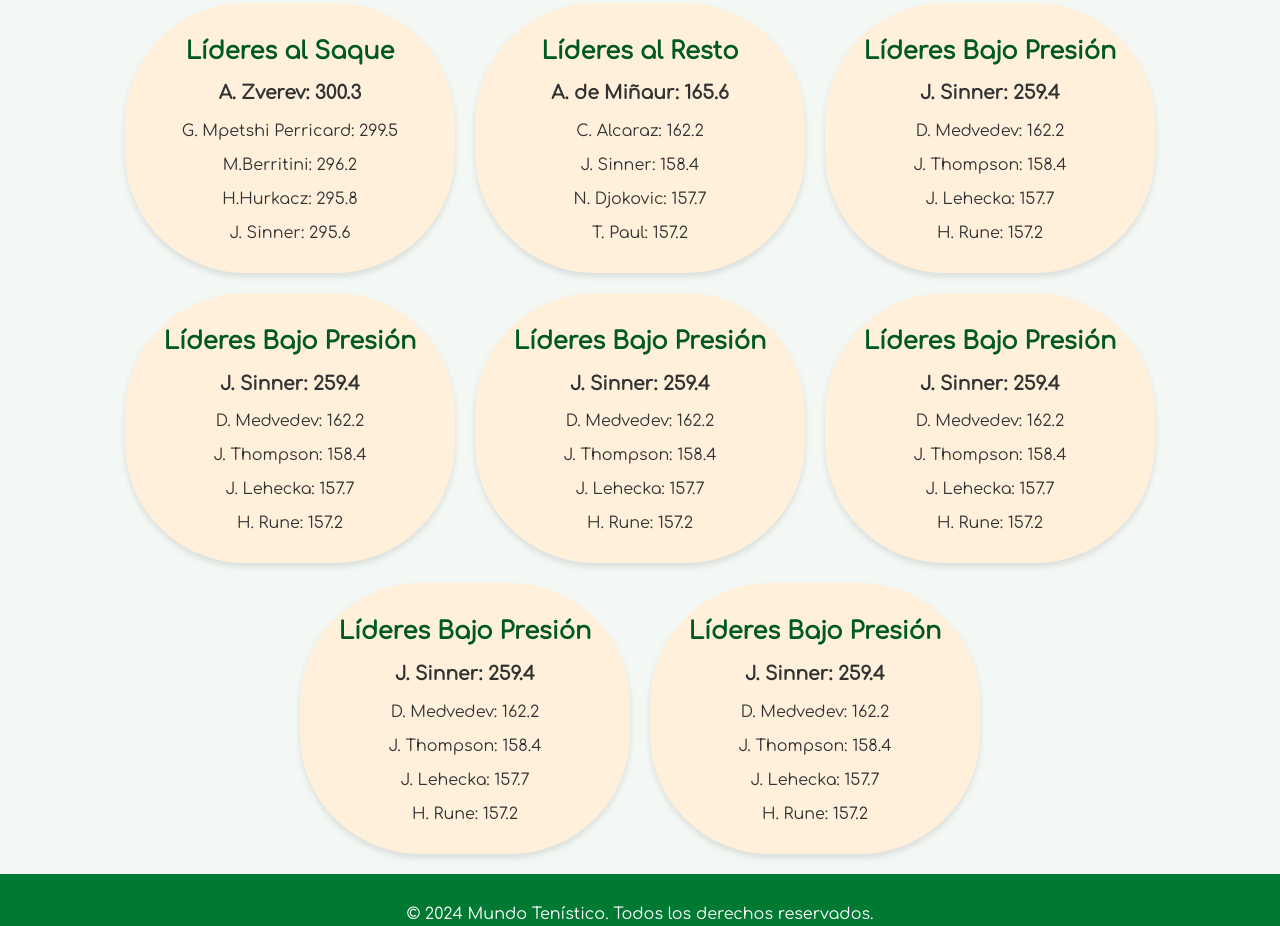
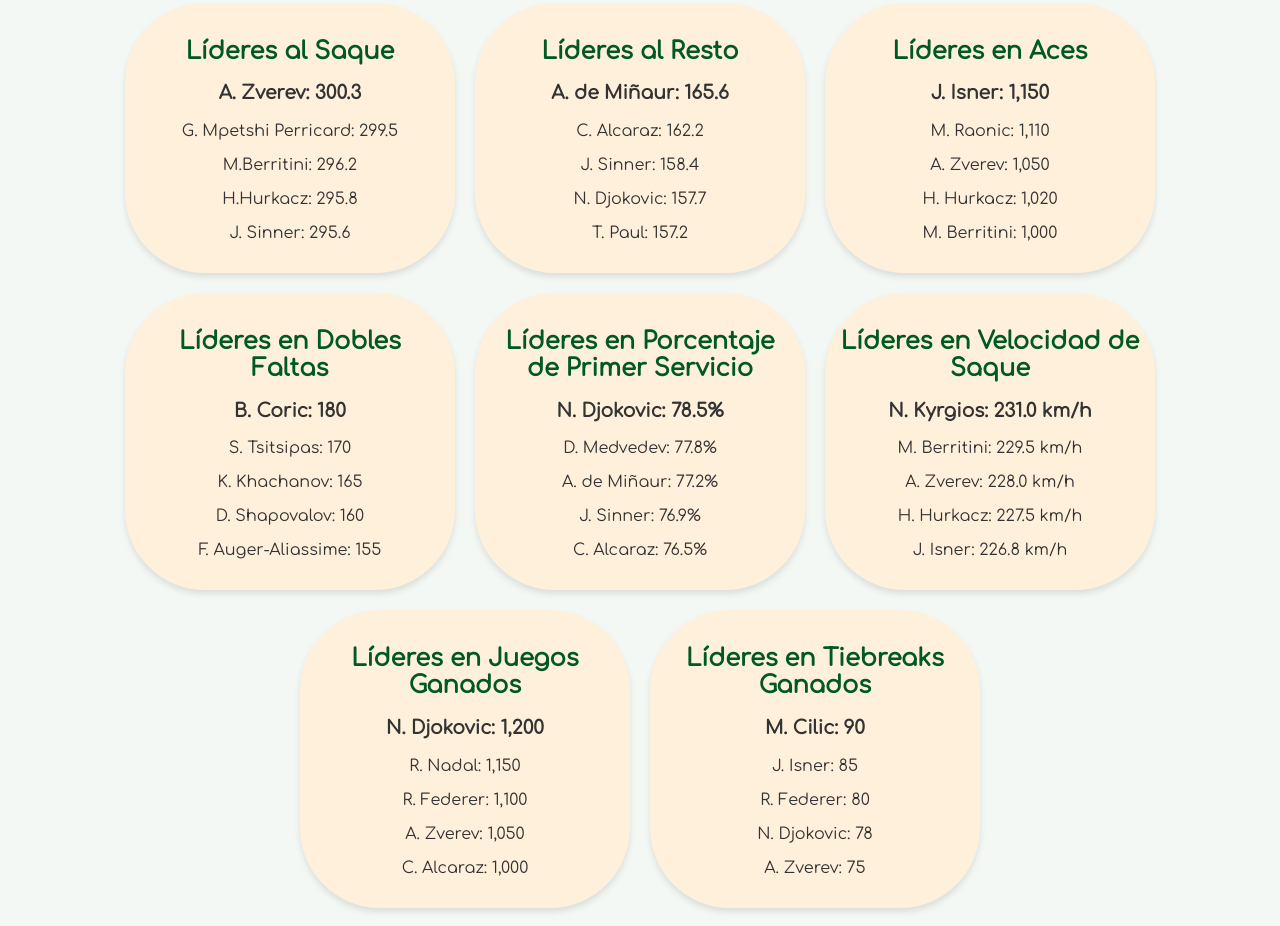
Before and after one commit to JuanAndresGasparMaldonado/PruebaL, a plain HTML site: page estadisticas.html in a window 1280 px wide. Shown: the part 213-1139 px from the top of the page. Drawn offline with Linux system fonts and the light colour scheme.

Commit message:
PAGINA FINAL

```diff
--- a/estadisticas.html
+++ b/estadisticas.html
@@ -56,52 +56,52 @@
                 <p>T. Paul: 157.2</p>
             </div>
             <div class="stat">
-                <h2>Líderes Bajo Presión</h2>
-                <h3>J. Sinner: 259.4</h3>
-                <p>D. Medvedev: 162.2</p>
-                <p>J. Thompson: 158.4</p>
-                <p>J. Lehecka: 157.7</p>
-                <p>H. Rune: 157.2</p>
+                <h2>Líderes en Aces</h2>
+                <h3>J. Isner: 1,150</h3>
+                <p>M. Raonic: 1,110</p>
+                <p>A. Zverev: 1,050</p>
+                <p>H. Hurkacz: 1,020</p>
+                <p>M. Berritini: 1,000</p>
             </div>
             <div class="stat">
-                <h2>Líderes Bajo Presión</h2>
-                <h3>J. Sinner: 259.4</h3>
-                <p>D. Medvedev: 162.2</p>
-                <p>J. Thompson: 158.4</p>
-                <p>J. Lehecka: 157.7</p>
-                <p>H. Rune: 157.2</p>
+                <h2>Líderes en Dobles Faltas</h2>
+                <h3>B. Coric: 180</h3>
+                <p>S. Tsitsipas: 170</p>
+                <p>K. Khachanov: 165</p>
+                <p>D. Shapovalov: 160</p>
+                <p>F. Auger-Aliassime: 155</p>
             </div>
             <div class="stat">
-                <h2>Líderes Bajo Presión</h2>
-                <h3>J. Sinner: 259.4</h3>
-                <p>D. Medvedev: 162.2</p>
-                <p>J. Thompson: 158.4</p>
-                <p>J. Lehecka: 157.7</p>
-                <p>H. Rune: 157.2</p>
+                <h2>Líderes en Porcentaje de Primer Servicio</h2>
+                <h3>N. Djokovic: 78.5%</h3>
+                <p>D. Medvedev: 77.8%</p>
+                <p>A. de Miñaur: 77.2%</p>
+                <p>J. Sinner: 76.9%</p>
+                <p>C. Alcaraz: 76.5%</p>
             </div>
             <div class="stat">
-                <h2>Líderes Bajo Presión</h2>
-                <h3>J. Sinner: 259.4</h3>
-                <p>D. Medvedev: 162.2</p>
-                <p>J. Thompson: 158.4</p>
-                <p>J. Lehecka: 157.7</p>
-                <p>H. Rune: 157.2</p>
+                <h2>Líderes en Velocidad de Saque</h2>
+                <h3>N. Kyrgios: 231.0 km/h</h3>
+                <p>M. Berritini: 229.5 km/h</p>
+                <p>A. Zverev: 228.0 km/h</p>
+                <p>H. Hurkacz: 227.5 km/h</p>
+                <p>J. Isner: 226.8 km/h</p>
             </div>
             <div class="stat">
-                <h2>Líderes Bajo Presión</h2>
-                <h3>J. Sinner: 259.4</h3>
-                <p>D. Medvedev: 162.2</p>
-                <p>J. Thompson: 158.4</p>
-                <p>J. Lehecka: 157.7</p>
-                <p>H. Rune: 157.2</p>
+                <h2>Líderes en Juegos Ganados</h2>
+                <h3>N. Djokovic: 1,200</h3>
+                <p>R. Nadal: 1,150</p>
+                <p>R. Federer: 1,100</p>
+                <p>A. Zverev: 1,050</p>
+                <p>C. Alcaraz: 1,000</p>
             </div>
             <div class="stat">
-                <h2>Líderes Bajo Presión</h2>
-                <h3>J. Sinner: 259.4</h3>
-                <p>D. Medvedev: 162.2</p>
-                <p>J. Thompson: 158.4</p>
-                <p>J. Lehecka: 157.7</p>
-                <p>H. Rune: 157.2</p>
+                <h2>Líderes en Tiebreaks Ganados</h2>
+                <h3>M. Cilic: 90</h3>
+                <p>J. Isner: 85</p>
+                <p>R. Federer: 80</p>
+                <p>N. Djokovic: 78</p>
+                <p>A. Zverev: 75</p>
             </div>
         </section>
     </main>
--- a/styles/styles_estadisticas.css
+++ b/styles/styles_estadisticas.css
@@ -12,7 +12,7 @@
 .stat {
     background-color:#fff0db;
     padding: 15px;
-    border-radius: 120px;
+    border-radius: 80px;
     width: 300px;
     box-shadow: 0 4px 6px rgba(0, 0, 0, 0.1);
     text-align: center;
```
Also changed, not shown: formulario.html (+5 -0 lines), noticias.html (+1 -1 lines).
